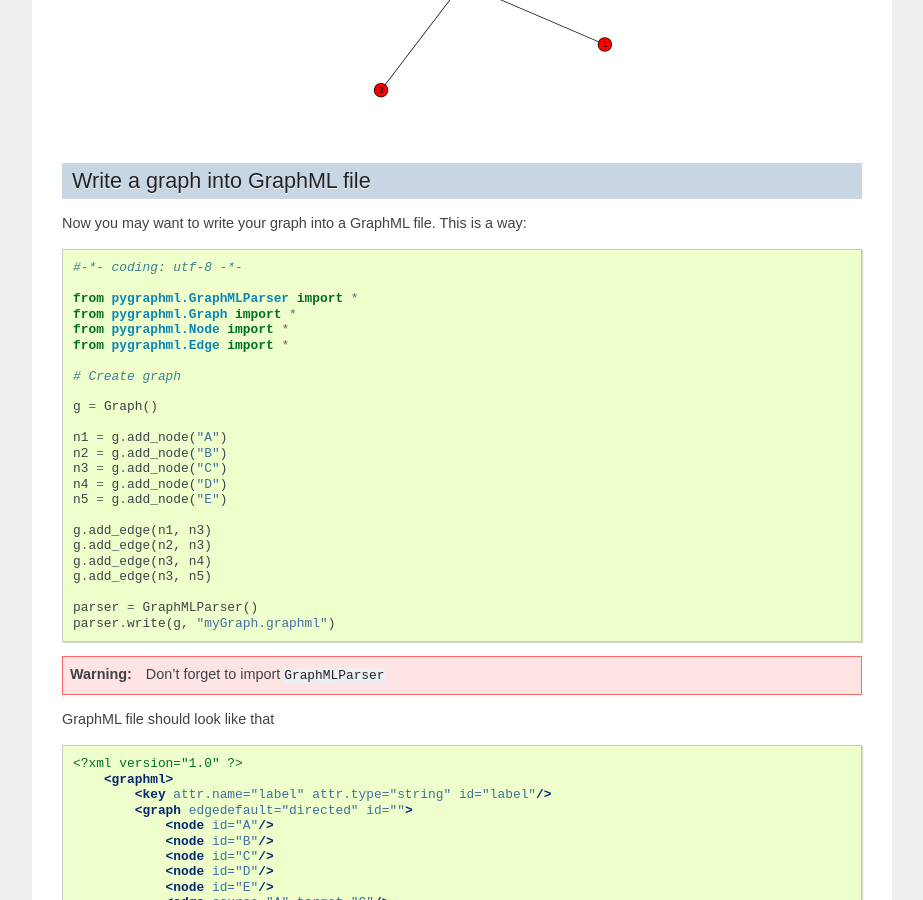
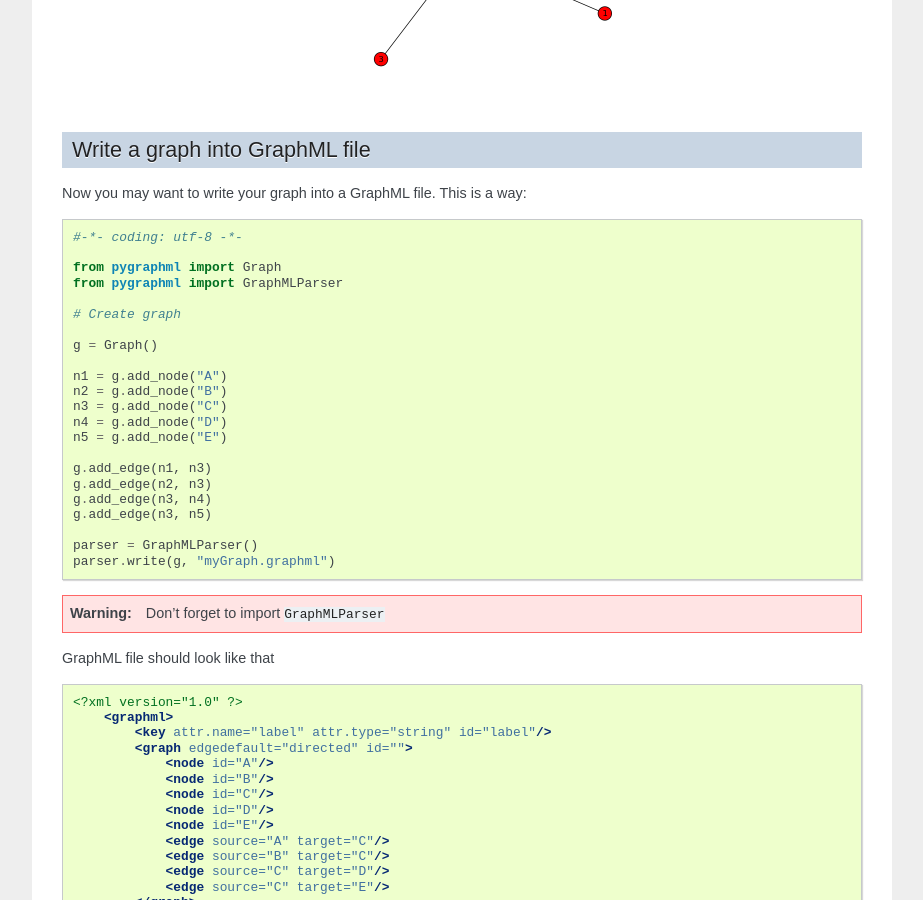
Before and after one commit to hadim/pygraphml, a Sphinx documentation site: the page built from doc/source/usage.rst, in a window 1280 px wide and 900 px high, scrolled down 1317 px. Shown: the whole window, without its empty margins (198-1121 px from the left). Built offline with Sphinx 7.4.7, drawn with Linux system fonts in a browser that asks for light colours; some of the changed text lies outside the part shown.

```diff
--- a/doc/source/usage.rst
+++ b/doc/source/usage.rst
@@ -31,9 +31,7 @@ nodes::
 
   #-*- coding: utf-8 -*-
 
-  from pygraphml.Graph import *
-  from pygraphml.Node import *
-  from pygraphml.Edge import *
+  from pygraphml import Graph
 
   # Create graph
 
@@ -78,10 +76,8 @@ way::
 
    #-*- coding: utf-8 -*-
 
-   from pygraphml.GraphMLParser import *
-   from pygraphml.Graph import *
-   from pygraphml.Node import *
-   from pygraphml.Edge import *
+   from pygraphml import Graph
+   from pygraphml import GraphMLParser
 
    # Create graph
 
```
